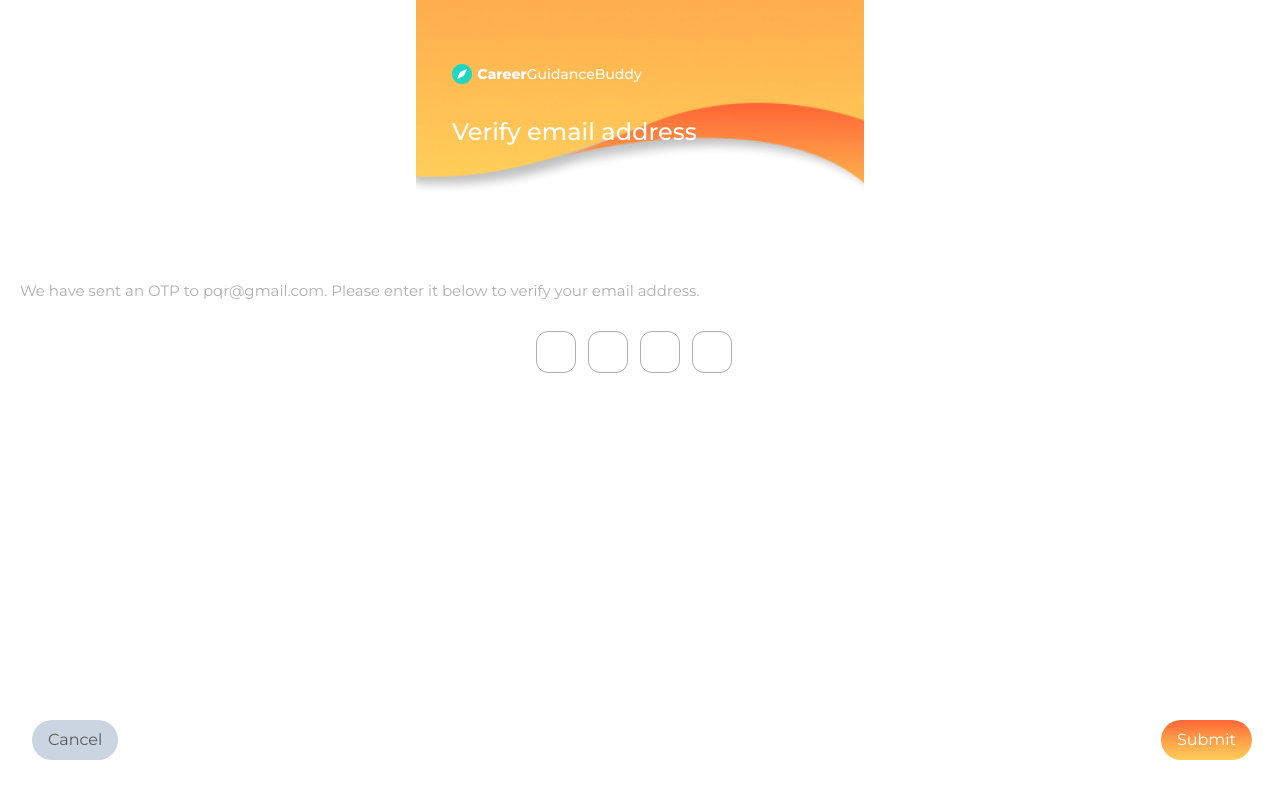
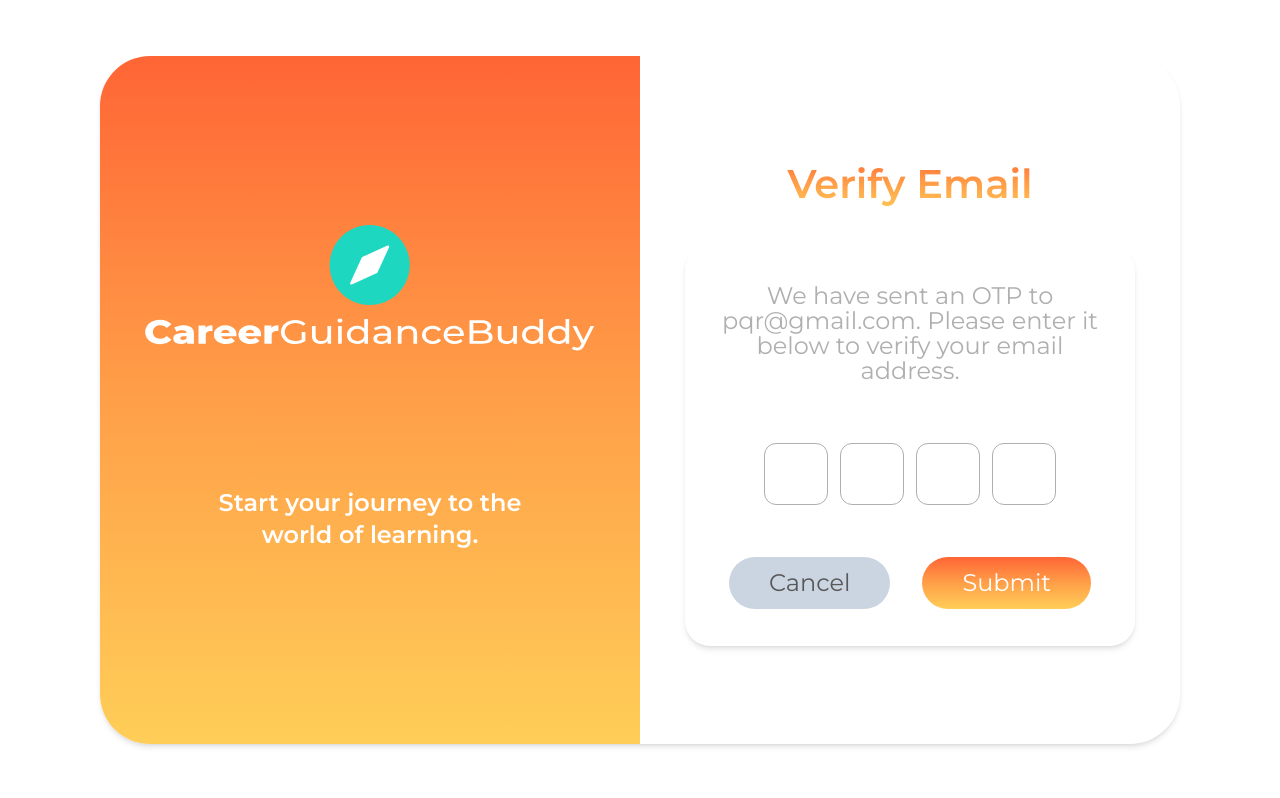
Before and after one commit to md-toybur-rahman/Student_Platform, a website: page otp.html in a window 1280 px wide. Both pictures are taken after a click on the button "Verify". Drawn offline with Linux system fonts and the light colour scheme.

Commit message:
completed otp page

```diff
--- a/otp.html
+++ b/otp.html
@@ -1,89 +1,97 @@
 <!DOCTYPE html>
 <html lang="en">
+
 <head>
   <meta charset="UTF-8" />
   <meta name="viewport" content="width=device-width, initial-scale=1.0" />
   <title>Verify email address</title>
   <link rel="stylesheet" href="./dist/output.css" />
+  <link rel="stylesheet" href="./styles.css">
 </head>
-  <body class="font-primary">
-    <section>
-      <div class="h-screen">
-        <div
-          class="bg-contain bg-no-repeat w-full h-[280px] sm:mx-auto sm:w-full sm:max-w-md max-[415px]:bg-cover"
-          style="background-image: url('./img/background-2.png')"
-        >
+
+<body class="font-primary min-w-[350px]">
+  <section class="sm:h-[100vh] sm:w-full sm:flex items-center justify-center sm:px-5">
+    <div class="sm:grid grid-cols-2 sm:h-[688px] sm:mx-auto max-w-2xl sm:max-w-[1080px] sm:shadow-md sm:rounded-[50px]">
+      <div class="sm:hidden bg-cover bg-right-bottom bg-no-repeat h-[320px] sm:mx-auto sm:w-full sm:max-w-md"
+        style="background-image: url('./img/background.png')">
         <div class="pl-9 pt-16 max-w-[433px]">
           <img src="./img/logo.png" alt="logo" />
-            <div class="pt-8 text-white">
+          <div class="pt-4 text-white">
             <h1 class="text-2xl font-medium">Verify email address</h1>
           </div>
         </div>
       </div>
 
+      <div class="bg-gradient sm:h-full hidden sm:flex flex-col justify-center items-center sm:rounded-s-[50px]">
+        <div class="flex justify-center items-center mx-auto w-full">
+          <img src="./img/logo.png" alt="logo" class="sm:hidden pt-5 w-6/12">
+          <img src="./img/desktop_logo.svg" alt="logo" class="hidden sm:block w-10/12">
+        </div>
+        <div class="pt-4 sm:pt-[50px] md:pt-[100px] lg:pt-[136px]">
+          <h3 class="text-center text-white text-lg md:text-2xl font-semibold">
+            Start your journey to the
+          </h3>
+          <h3 class="text-center text-white text-lg md:text-2xl font-semibold pb-6">
+            world of learning.
+          </h3>
+        </div>
+      </div>
+
+      <div class=" mt-[135px] sm:mt-0 sm:flex sm:flex-col items-center justify-center" id="msg">
+        <h1 class="hidden sm:block text-[40px] mb-8 font-semibold text-gradient text-center">Verify Email</h1>
         <div
-          class="flex px-5 items-center justify-evenly text-[15px] text-[#afafaf]" id="msg"
-        >
-          <div>
-            When you click on the verify button, you will receive an OTP that
-            will help us to verify your email address.
+          class="flex sm:flex-col sm:shadow-md sm:rounded-[25px] sm:h-[400px] sm:w-10/12 items-center gap-4 sm:gap-10 justify-evenly sm:justify-center text-[15px] sm:text-[24px] sm:text-center text-[#afafaf] w-[349px] mx-auto px-3 sm:px-0">
+          <div class="w-[234px] sm:w-11/12">
+            <p class="w-full">When you click on the verify button, you will receive an OTP that
+              will help us to verify your email address.</p>
           </div>
-          <button
-            onclick="set_visible()"
-            class="bg-gradient text-white rounded-full px-3 py-1 justify-end cursor-pointer"
-          >
+          <button onclick="set_visible()"
+            class="bg-gradient text-white text-[17px] font-medium rounded-full px-[29px] py-[14px] justify-end cursor-pointer">
             Verify
           </button>
         </div>
-        <div class="px-5 hidden" id="otp">
-          <div class="mb-7 text-[15px] text-[#afafaf]">
-            We have sent an OTP to pqr@gmail.com. Please enter it below to
-            verify your email address.
       </div>
-          <div class="mb-5 flex justify-center">
-            <input
-              id="otp-input-1"
-              type="text"
-              maxlength="1"
-              class="w-[40px] mr-3 px-3 py-2 border border-[#afafaf] border-1 rounded-xl"
-            />
-            <input
-              id="otp-input-2"
-              type="text"
-              maxlength="1"
-              class="w-[40px] mr-3 px-3 py-2 border border-[#afafaf] border-1 rounded-xl"
-            />
-            <input
-              id="otp-input-3"
-              type="text"
-              maxlength="1"
-              class="w-[40px] mr-3 px-3 py-2 border border-[#afafaf] border-1 rounded-xl"
-            />
-            <input
-              id="otp-input-4"
-              type="text"
-              maxlength="1"
-              class="w-[40px] mr-3 px-3 py-2 border border-[#afafaf] border-1 rounded-xl"
-            />
+      <div class="hidden mt-[55px] sm:mt-0 items-center justify-center mx-auto" id="otp">
+        <div>
+          <h1 class="hidden sm:block text-[40px] mb-8 font-semibold text-gradient text-center">Verify Email</h1>
+          <div
+            class="sm:flex sm:flex-col sm:shadow-md sm:rounded-[25px] sm:h-[400px] sm:w-10/12 items-center gap-4 sm:gap-10 justify-evenly sm:justify-center text-[15px] lg:text-[24px] sm:text-center text-[#afafaf] mx-auto px-5">
+            <div class="mb-7 sm:mb-5 flex justify-center">
+              <p class="text-[#afafaf] sm:leading-[25px]">We have sent an OTP to pqr@gmail.com. Please enter it below to
+                verify your email address.</p>
             </div>
+            <div class="mb-5 sm:mb-3 mr-0 flex gap-3 justify-center">
+              <input id="otp-input-1" type="text" maxlength="1"
+                class="w-[48px] md:w-[64px] text-center px-3 py-3 border border-[#afafaf] border-1 rounded-xl" />
+              <input id="otp-input-2" type="text" maxlength="1"
+                class="w-[48px] md:w-[64px] text-center px-3 py-2 border border-[#afafaf] border-1 rounded-xl" />
+              <input id="otp-input-3" type="text" maxlength="1"
+                class="w-[48px] md:w-[64px] text-center px-3 py-2 border border-[#afafaf] border-1 rounded-xl" />
+              <input id="otp-input-4" type="text" maxlength="1"
+                class="w-[48px] md:w-[64px] text-center px-3 py-2 border border-[#afafaf] border-1 rounded-xl" />
             </div>
-        <div class="w-full absolute bottom-10 justify-between px-3 hidden" id="submit-btn">
-          <button class="bg-slate-300 px-4 py-2 text-[#585858] rounded-full ml-5">
+            <div class="absolute sm:static bottom-10 left-0 right-0 justify-between gap-[88px] sm:gap-5 md:gap-8 px-3 hidden"
+              id="submit-btn">
+              <button class="bg-slate-300 px-4 md:px-10 py-2 text-[#585858] rounded-full ml-5 sm:ml-0">
                 Cancel
               </button>
 
-          <button class="bg-gradient px-4 py-2 text-white rounded-full mr-4">
+              <button class="bg-gradient px-4 md:px-10 py-2 text-white rounded-full mr-4 sm:mr-0">
                 Submit
               </button>
+            </div>
+          </div>
+        </div>
       </div>
     </div>
   </section>
   <script>
     function set_visible() {
-        document.getElementById("otp").style.display = "block";
+      document.getElementById("otp").style.display = "flex";
       document.getElementById("submit-btn").style.display = "flex";
       document.getElementById("msg").style.display = "none";
     }
   </script>
 </body>
+
 </html>
--- a/styles.css
+++ b/styles.css
@@ -13,16 +13,15 @@
 }
 
 .bg-gradient {
-  background: linear-gradient(180deg, #ff6535 0%, #ff9e48 48.9%, #ffce58 100%)
+  background: linear-gradient(180deg, #ff6535 0%, #ff9e48 48.9%, #ffce58 100%);
 }
 
+.login_in_header_bg{
+  background: linear-gradient(180deg, #ff6535 0%, #ff9e48 48.9%, #ffce58 100%);
+}
 
 @media only screen and (max-width: 639px) {
-  .bg-gradient {
-    background: none;
-  }
-
-  .text-gradient {
+  .login_in_header_bg{
     background: none;
   }
   .index_bg {
```
Also changed, not shown: index.html (+6 -6 lines), signup.html (+7 -7 lines), dist/output.css. Lines whose indentation alone changed are shown as unchanged.
